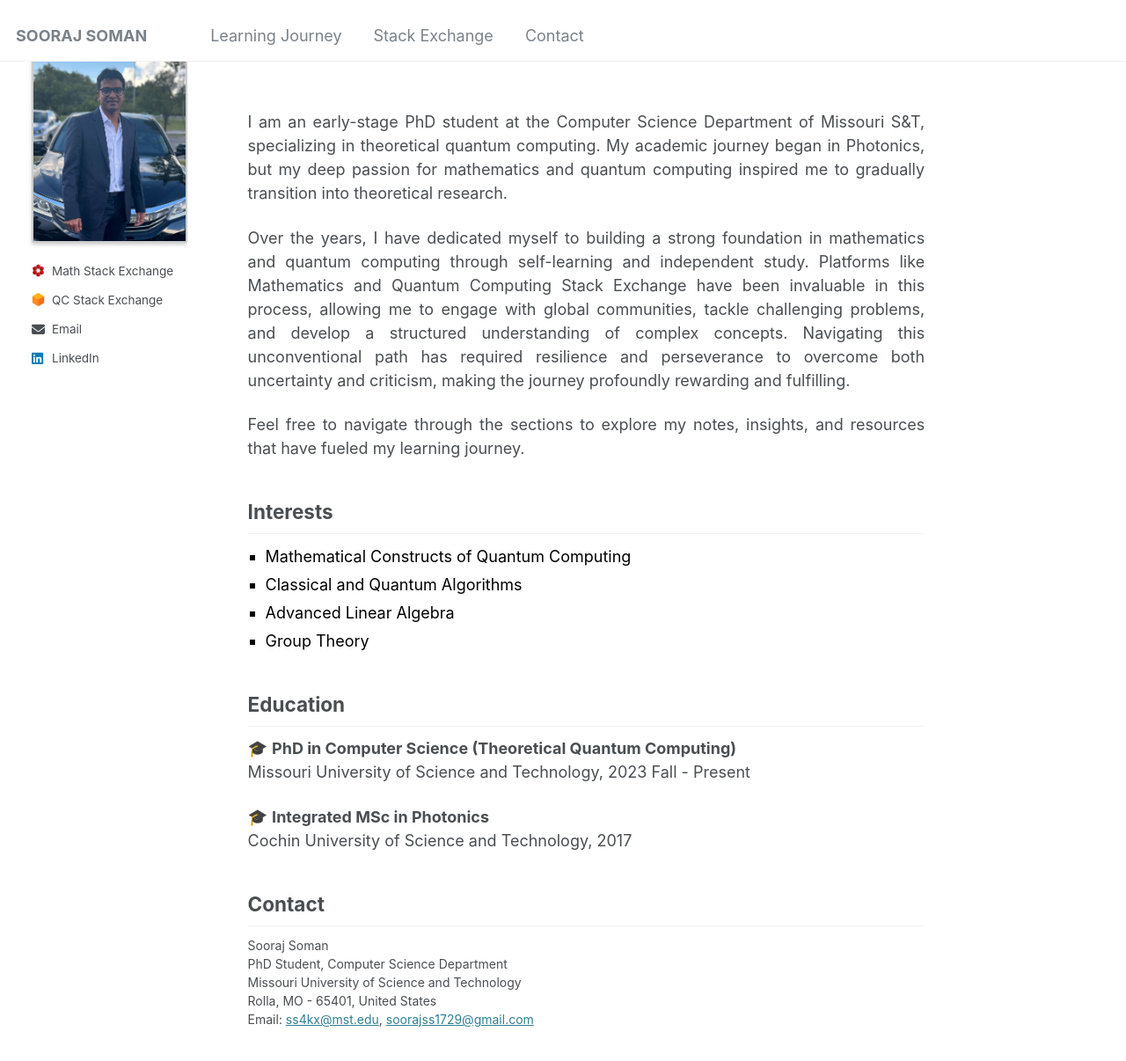
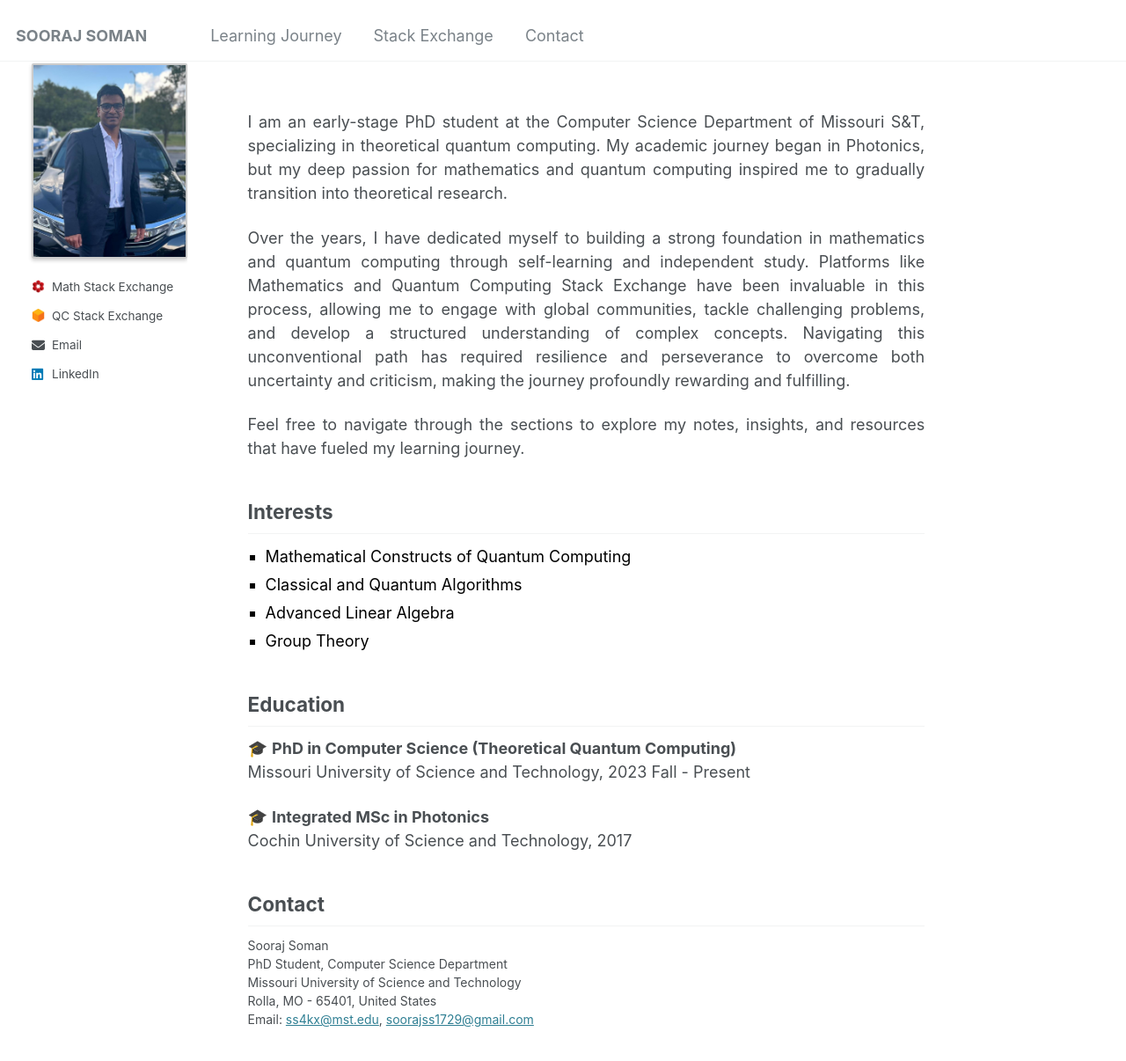
Before and after one commit to soorajss1729/soorajss1729.github.io, a Jekyll site: the page built from _pages/about.md, in a window 1280 px wide and 1400 px high. Shown: the top 1206 px of the window at 88% size. Built offline with Jekyll 4.4.1, drawn with Linux system fonts in a browser that asks for light colours.

Commit message:
Update _sidebar.scss

```diff
--- a/_sass/_sidebar.scss
+++ b/_sass/_sidebar.scss
@@ -76,7 +76,7 @@
    Author profile and links
    ========================================================================== */
 .sidebar {
-  margin-top: 0;       /* Remove top margin */
+  margin-top: 1em;       /* Remove top margin */
   padding-top: 1em;    /* Uniform padding for alignment */
   padding-left: 1em;   /* Match left space */
 }
```
